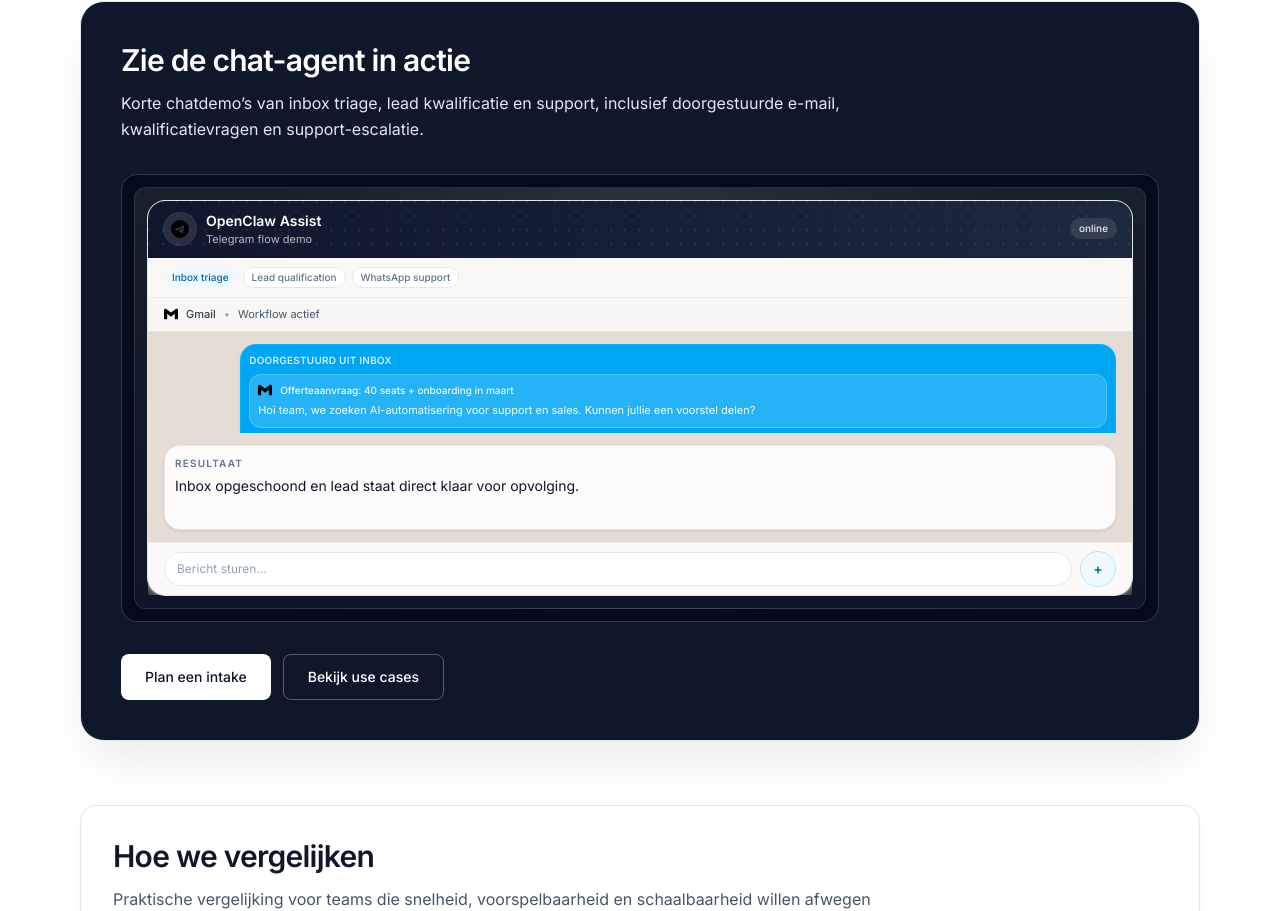
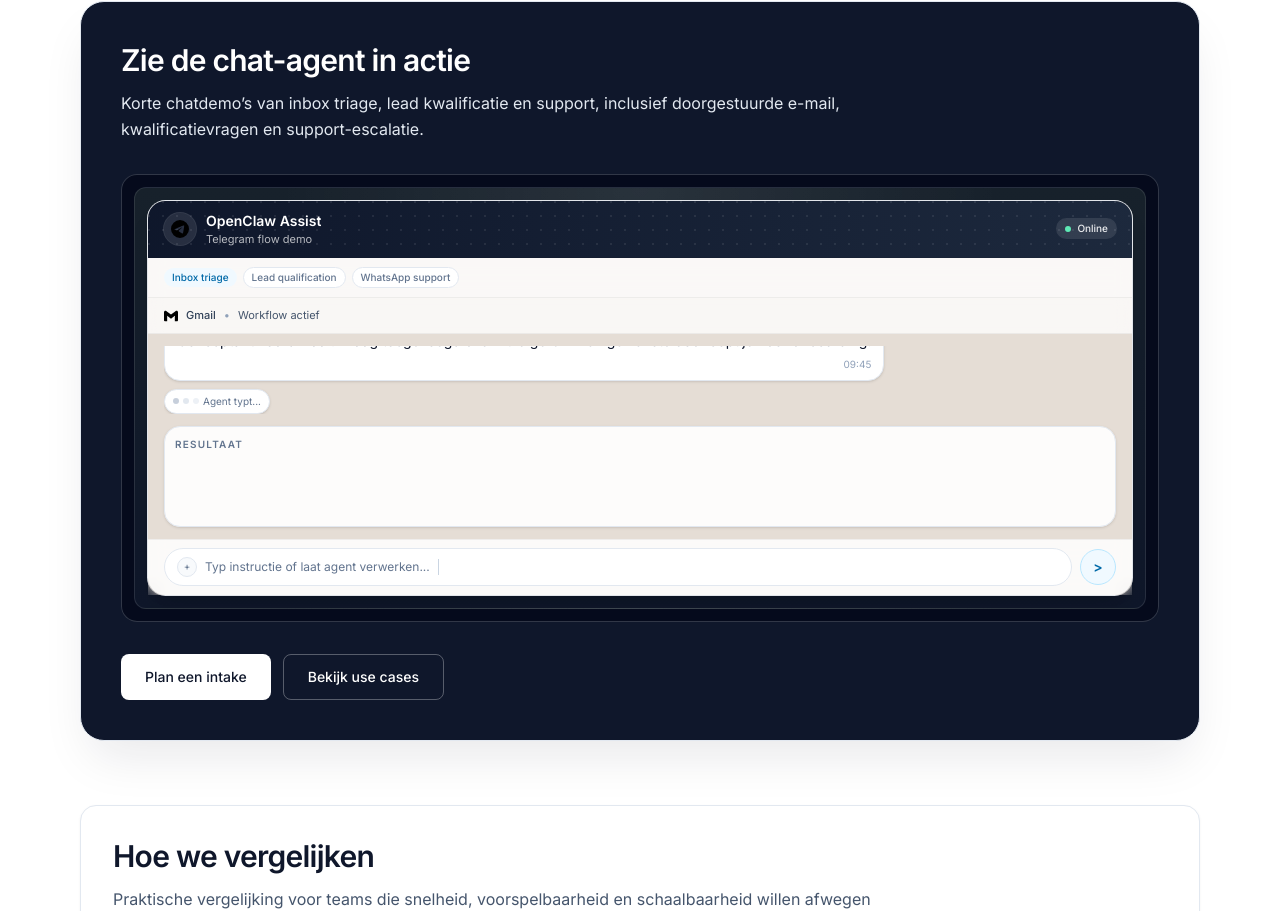
Before and after one commit to openclawbot69420-ux/youraiworker-site, a Next.js app: page / in a window 1280 px wide. Shown: the part 1873-2784 px from the top of the page. Built offline with nearby package versions, Linux system fonts and the light colour scheme.

Commit message:
Improve homepage chat demo experience

```diff
--- a/src/components/ChatDemo.tsx
+++ b/src/components/ChatDemo.tsx
@@ -25,10 +25,10 @@ type ChatLine = {
   emailPreview?: string
 }
 
-const TICK_MS = 100
-const REVEAL_GAP_TICKS = 10
-const HOLD_TICKS = 70
-const FADE_TICKS = 10
+const TICK_MS = 120
+const REVEAL_GAP_TICKS = 13
+const HOLD_TICKS = 92
+const FADE_TICKS = 12
 
 interface ChatDemoProps {
   scenarios?: DashboardDemoScenario[]
@@ -258,13 +258,15 @@ export const ChatDemo: React.FC<ChatDemoProps> = ({
     !prefersReducedMotion && animation.phase === "fade"
       ? Math.max(0, animation.ticksLeft / FADE_TICKS)
       : 1
+  const showTypingIndicator =
+    !prefersReducedMotion && animation.phase === "reveal" && revealCount <= chatLines.length
 
   const channelIcon = getChannelIcon(scenario.channel)
 
   return (
     <div
       ref={rootRef}
-      className="h-full min-h-[24rem] rounded-2xl border border-slate-200/20 bg-slate-950/70 p-2 shadow-2xl shadow-black/30 ring-1 ring-white/10 sm:min-h-[26rem] sm:p-3"
+      className="h-[24rem] w-full rounded-2xl border border-slate-200/20 bg-slate-950/70 p-2 shadow-2xl shadow-black/30 ring-1 ring-white/10 sm:h-[26rem] sm:p-3 lg:h-[28rem]"
     >
       <div className="relative h-full overflow-hidden rounded-xl border border-white/10 bg-[radial-gradient(circle_at_top,_rgba(255,255,255,0.08),_transparent_55%),linear-gradient(180deg,#17212b,#0f172a)] p-2 sm:p-3">
         <div
@@ -281,13 +283,14 @@ export const ChatDemo: React.FC<ChatDemoProps> = ({
                 <p className="truncate text-sm font-semibold">{demoTitle}</p>
                 <p className="truncate text-[11px] text-white/70">{skin.appName} flow demo</p>
               </div>
-              <span className="ml-auto rounded-full bg-white/10 px-2 py-0.5 text-[10px] font-medium text-white/90 ring-1 ring-white/10">
-                online
+              <span className="ml-auto inline-flex items-center gap-1.5 rounded-full bg-white/10 px-2 py-0.5 text-[10px] font-medium text-white/90 ring-1 ring-white/10">
+                <span className="h-1.5 w-1.5 rounded-full bg-emerald-300" aria-hidden="true" />
+                Online
               </span>
             </div>
           </div>
 
-          <div className="flex min-h-[2.5rem] items-center gap-1.5 border-b border-black/5 bg-white/80 px-3 py-2 backdrop-blur sm:px-4">
+          <div className="flex h-10 shrink-0 items-center gap-1.5 border-b border-black/5 bg-white/80 px-3 py-2 backdrop-blur sm:px-4">
             {activeScenarios.map((item, index) => {
               const active = item.title === scenario.title
               return (
@@ -308,7 +311,7 @@ export const ChatDemo: React.FC<ChatDemoProps> = ({
           </div>
 
           <div className="flex min-h-0 flex-1 flex-col bg-[#e5ddd5]">
-            <div className="flex items-center gap-2 border-b border-black/5 bg-white/75 px-3 py-2 text-[11px] text-slate-600 backdrop-blur sm:px-4">
+            <div className="flex h-9 shrink-0 items-center gap-2 border-b border-black/5 bg-white/75 px-3 py-2 text-[11px] text-slate-600 backdrop-blur sm:px-4">
               {channelIcon ? <img src={channelIcon} alt="" aria-hidden="true" className="h-3.5 w-3.5" /> : null}
               <span className="truncate font-medium text-slate-700">{scenario.channel}</span>
               <span className="text-slate-400">•</span>
@@ -317,7 +320,8 @@ export const ChatDemo: React.FC<ChatDemoProps> = ({
 
             <div className="min-h-0 flex-1 overflow-hidden px-3 py-3 sm:px-4">
               <div className="flex h-full flex-col">
-                <div className="min-h-0 flex-1 space-y-2 overflow-hidden">
+                <div className="min-h-0 flex-1 overflow-hidden">
+                  <div className="flex h-full flex-col justify-end gap-2">
                     {visibleLines.map((line, index) => {
                       const timeLabel = `09:${String(41 + index).padStart(2, "0")}`
 
@@ -374,14 +378,18 @@ export const ChatDemo: React.FC<ChatDemoProps> = ({
                       )
                     })}
 
-                  {!prefersReducedMotion && animation.phase === "reveal" && revealCount <= chatLines.length ? (
-                    <div className="inline-flex w-fit items-center gap-1 rounded-full border border-slate-200 bg-white px-2 py-1 text-[10px] text-slate-500 shadow-sm">
+                    <div
+                      className={`inline-flex w-fit items-center gap-1 rounded-full border border-slate-200 bg-white px-2 py-1 text-[10px] text-slate-500 shadow-sm transition-opacity ${
+                        showTypingIndicator ? "opacity-100" : "opacity-0"
+                      }`}
+                      aria-hidden={!showTypingIndicator}
+                    >
                       <span className="h-1.5 w-1.5 animate-pulse rounded-full bg-slate-400 motion-reduce:hidden" />
                       <span className="h-1.5 w-1.5 animate-pulse rounded-full bg-slate-300 [animation-delay:120ms] motion-reduce:hidden" />
                       <span className="h-1.5 w-1.5 animate-pulse rounded-full bg-slate-200 [animation-delay:240ms] motion-reduce:hidden" />
                       Agent typt...
                     </div>
-                  ) : null}
+                  </div>
                 </div>
 
                 <div className="mt-3 shrink-0 rounded-2xl border border-slate-200 bg-white/90 p-2.5 shadow-sm backdrop-blur">
@@ -389,7 +397,7 @@ export const ChatDemo: React.FC<ChatDemoProps> = ({
                     Resultaat
                   </p>
                   <p
-                    className={`mt-1 min-h-[2.75rem] text-xs leading-relaxed text-slate-900 transition-opacity duration-200 sm:text-sm ${
+                    className={`mt-1 min-h-[3.75rem] text-xs leading-relaxed text-slate-900 transition-opacity duration-200 sm:text-sm ${
                       showResult ? "opacity-100" : "opacity-0"
                     }`}
                   >
@@ -399,9 +407,17 @@ export const ChatDemo: React.FC<ChatDemoProps> = ({
               </div>
             </div>
 
-            <div className="flex min-h-[3rem] items-center gap-2 border-t border-black/5 bg-white/85 px-3 py-2 text-xs text-slate-500 backdrop-blur sm:px-4">
-              <div className="min-w-0 flex-1 rounded-full border border-slate-200 bg-white px-3 py-2 text-slate-400">
-                Bericht sturen...
+            <div className="flex h-14 shrink-0 items-center gap-2 border-t border-black/5 bg-white/85 px-3 py-2 text-xs text-slate-500 backdrop-blur sm:px-4">
+              <div className="flex min-w-0 flex-1 items-center gap-2 rounded-full border border-slate-200 bg-white px-3 py-2 text-slate-500">
+                <span className="inline-flex h-5 w-5 items-center justify-center rounded-full border border-slate-200 bg-slate-50 text-[10px] text-slate-500">
+                  +
+                </span>
+                <span className="truncate">Typ instructie of laat agent verwerken...</span>
+                <span
+                  className="h-4 w-px bg-slate-300 motion-reduce:hidden"
+                  aria-hidden="true"
+                  style={{ opacity: showTypingIndicator ? 1 : 0.45 }}
+                />
               </div>
               <button
                 type="button"
@@ -409,7 +425,7 @@ export const ChatDemo: React.FC<ChatDemoProps> = ({
                 aria-label="Send disabled demo button"
                 disabled
               >
-                <span className={`text-sm font-semibold ${skin.accent}`}>+</span>
+                <span className={`text-sm font-semibold ${skin.accent}`}>{">"}</span>
               </button>
             </div>
           </div>
--- a/src/components/demoScenarios.ts
+++ b/src/components/demoScenarios.ts
@@ -28,12 +28,27 @@ export const HOMEPAGE_SCENARIOS: DashboardDemoScenario[] = [
       {
         tone: "agent",
         label: "Agent",
-        text: "Classificatie: Sales lead (P1) • intentie = offerteaanvraag • seats = 40",
+        text: "Classificatie: Sales lead (P1). Intentie: offerteaanvraag. Herkend: 40 seats en gewenste start in maart.",
+      },
+      {
+        tone: "user",
+        label: "User",
+        text: "Ja. Gebruik een zakelijke toon en vraag of ze al een CRM gebruiken.",
+      },
+      {
+        tone: "agent",
+        label: "Agent",
+        text: "Conceptantwoord klaar. Vraag toegevoegd over huidige CRM en gewenste doorlooptijd voor onboarding.",
       },
       {
         tone: "meta",
         label: "Acties",
-        text: "CRM bijgewerkt, draft reply opgesteld, follow-up reminder ingepland (24u).",
+        text: "CRM-lead aangemaakt, conceptreply opgeslagen in Gmail draft en follow-up reminder ingepland over 24 uur.",
+      },
+      {
+        tone: "agent",
+        label: "Agent",
+        text: "Wil je deze lead direct aan Sales toewijzen of eerst in review houden?",
       },
     ],
     resultaat: "Inbox opgeschoond en lead staat direct klaar voor opvolging.",
@@ -51,12 +66,27 @@ export const HOMEPAGE_SCENARIOS: DashboardDemoScenario[] = [
       {
         tone: "agent",
         label: "Agent",
-        text: "Classificatie: MQL • teamgrootte = 12 • gewenste livegang = maart",
+        text: "Ja. Om goed te richten: hoeveel agents werken in support en in welke tools werken jullie nu?",
+      },
+      {
+        tone: "user",
+        label: "Lead",
+        text: "12 mensen. Support via Gmail + WhatsApp, sales in HubSpot. We willen in maart live.",
+      },
+      {
+        tone: "agent",
+        label: "Agent",
+        text: "Gekwalificeerd als MQL. Fit-score 82/100. Kansrijk voor intake: support-triage + lead routing als eerste workflow.",
       },
       {
         tone: "meta",
         label: "Acties",
-        text: "Kwalificatievragen afgerond, CRM-status = Qualified, intake-slot voorgesteld.",
+        text: "CRM-status gezet op Qualified, samenvatting gelogd en twee intake-slots voorgesteld in Telegram.",
+      },
+      {
+        tone: "user",
+        label: "Lead",
+        text: "Donderdag 10:30 is goed. Kunnen jullie vooraf een indicatie sturen?",
       },
     ],
     resultaat: "Sales ziet alleen gekwalificeerde leads met context en volgende stap.",
@@ -74,12 +104,27 @@ export const HOMEPAGE_SCENARIOS: DashboardDemoScenario[] = [
       {
         tone: "agent",
         label: "Agent",
-        text: "Classificatie: auth + billing • reset-instructies verstuurd • confidence FAQ 0.97",
+        text: "Ja. Ik zie een combinatie van login en factuurvraag. Eerst reset-instructies gestuurd en verificatie gevraagd op klantnummer.",
+      },
+      {
+        tone: "user",
+        label: "Klant",
+        text: "Klantnummer is AC-2041. Reset lukt nu, maar factuur blijft ontbreken.",
+      },
+      {
+        tone: "agent",
+        label: "Agent",
+        text: "Login-probleem opgelost. Billing-item kan ik niet direct afhandelen. Ik maak nu een finance-escalatie met context en transcript.",
       },
       {
         tone: "meta",
         label: "Acties",
-        text: "Billing issue geëscaleerd: Zendesk-ticket #5821 aangemaakt met samenvatting.",
+        text: "Zendesk-ticket #5821 aangemaakt met samenvatting, klantnummer, factuurnummer en status 'urgent billing'.",
+      },
+      {
+        tone: "agent",
+        label: "Agent",
+        text: "Je ontvangt een update zodra finance heeft bevestigd. Verwachte reactietijd: vandaag binnen kantooruren.",
       },
     ],
     resultaat: "1e lijn direct opgelost, billing automatisch doorgestuurd met audit trail.",
```
Lines whose indentation alone changed are shown as unchanged.
